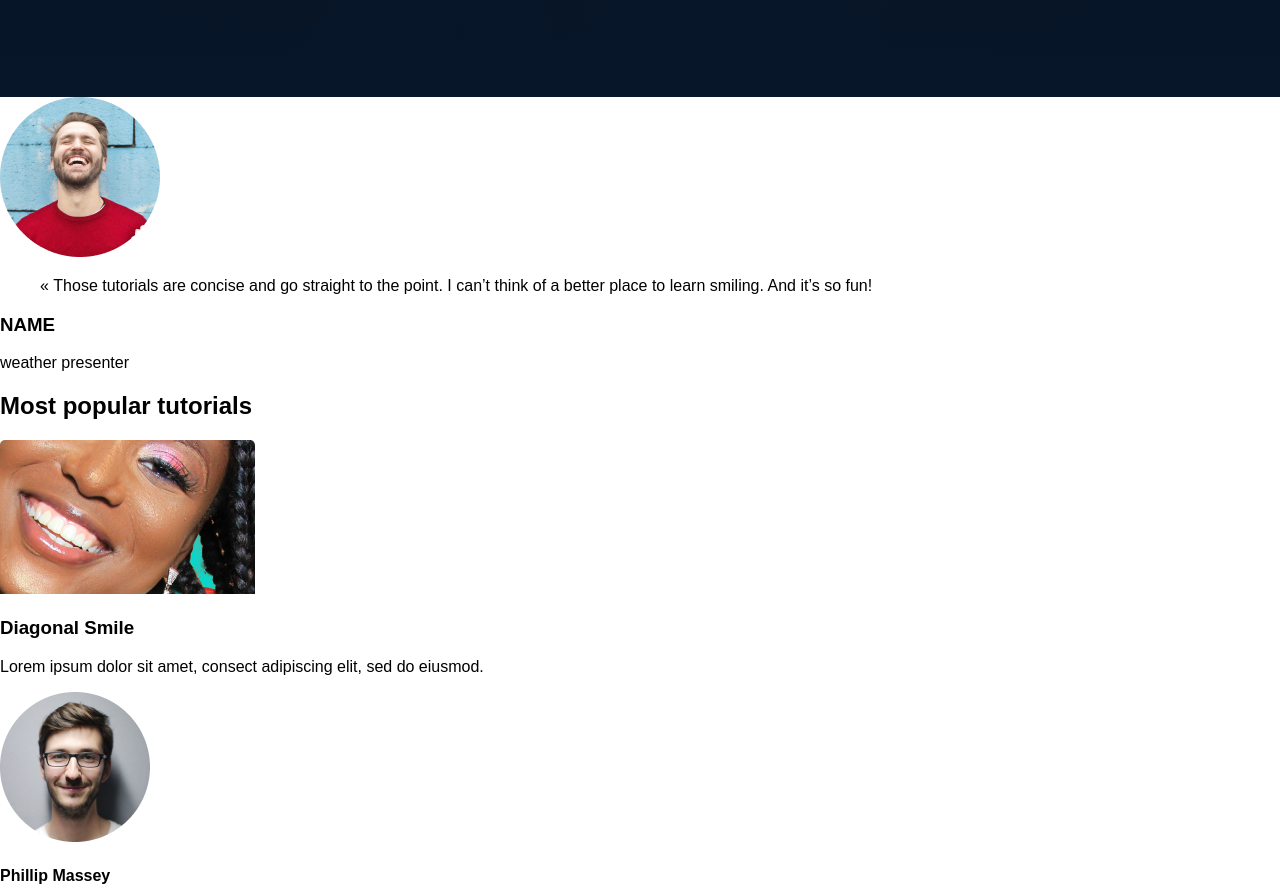
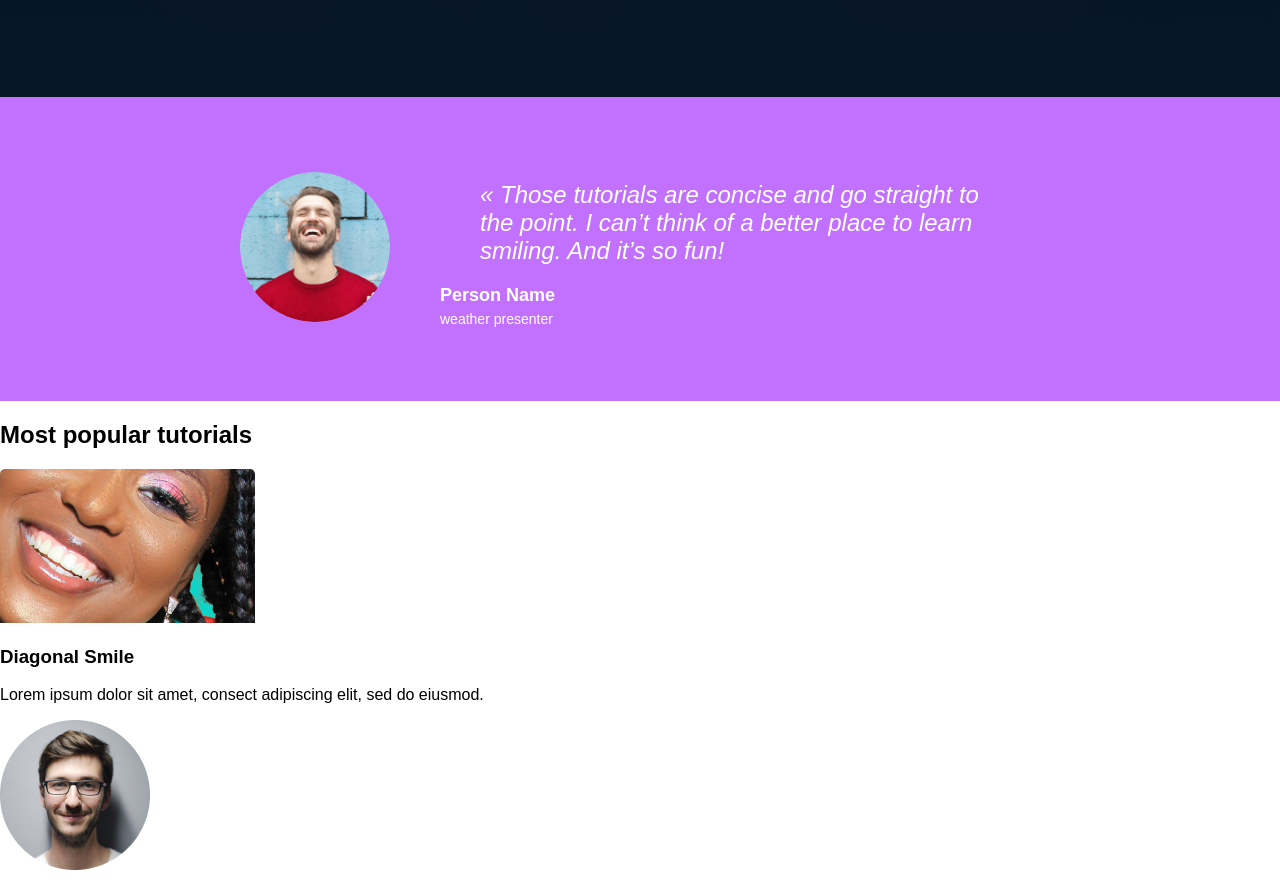
Before and after one commit to faithbee/alx_html_css, a plain HTML site: page css_advanced/index.html in a window 1280 px wide. Shown: the part 814-1707 px from the top of the page. Drawn offline with Linux system fonts and the light colour scheme.

Commit message:
Quotes testimonial

```diff
--- a/css_advanced/index.html
+++ b/css_advanced/index.html
@@ -63,16 +63,18 @@
 
 
 <!-- SECOND SECTION-->
-        <section>
-            <div>
+        <section class="testimonial">
+            <div class="testimonial-img">
                 <img src="CSS Advanced/5.png" alt="image">
             </div>
-            <div>
+            <div class="testimonial-content">
                 <blockquote>« Those tutorials are concise and go straight to the point. I can’t think of a better place to learn smiling. And it’s so fun!</blockquote>
-                <h3>NAME</h3>
+                <h3>Person Name</h3>
                 <P>weather presenter</P>
             </div>
         </section>
+
+<!-- THIRD SECTION-->
         <section>
             <h2>Most popular tutorials</h2>
             <div>
@@ -168,6 +170,8 @@
             </div>
             <button>REGISTER FOR FREE</button>
         </section>
+
+<!-- FOURTH SECTION-->
         <section>
             <h2>F.A.Q</h2>
             <div>
--- a/css_advanced/styles.css
+++ b/css_advanced/styles.css
@@ -98,3 +98,45 @@ a{
   font-size: 14px;
   color: rgba(255, 255, 255, 0.7);
 }
+
+/* SECOND SECTION */
+
+.testimonial {
+  display: flex;
+  align-items: center;
+  justify-content: center;
+  background-color: #C271FF;
+  color: white;
+  padding: 60px 40px;
+  gap: 50px;
+}
+
+.testimonial-img img {
+  width: 150px;
+  height: 150px;
+  border-radius: 50%;
+  object-fit: cover;
+}
+
+.testimonial-content {
+  max-width: 600px;
+}
+
+.testimonial blockquote {
+  font-size: 24px;
+  font-style: italic;
+  margin-bottom: 20px;
+}
+
+.testimonial h3 {
+  font-size: 18px;
+  font-weight: bold;
+  margin: 0;
+}
+
+.testimonial p {
+  margin-top: 5px;
+  font-size: 14px;
+}
+
+/* THIRD SECTION */
```
